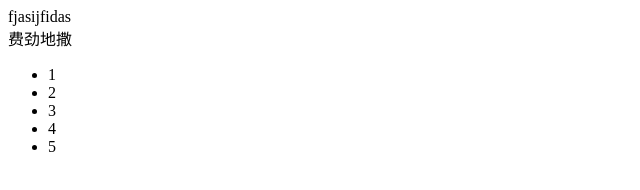
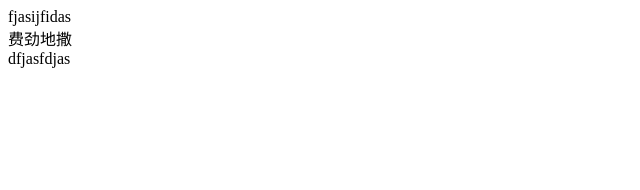
Before and after one commit to gczstudio/example, a plain HTML site: page index.html in a window 1280 px wide. Shown: the whole page, without its empty margins (0-640 px from the left). Drawn offline with Linux system fonts and the light colour scheme.

Commit message:
four commit

```diff
--- a/index.html
+++ b/index.html
@@ -7,12 +7,6 @@
 <body>
 	<div>fjasijfidas</div>
 	<div>费劲地撒</div>
-	<ul>
-		<li>1</li>
-		<li>2</li>
-		<li>3</li>
-		<li>4</li>
-		<li>5</li>
-	</ul>
+	<div>dfjasfdjas</div>
 </body>
 </html>
```
